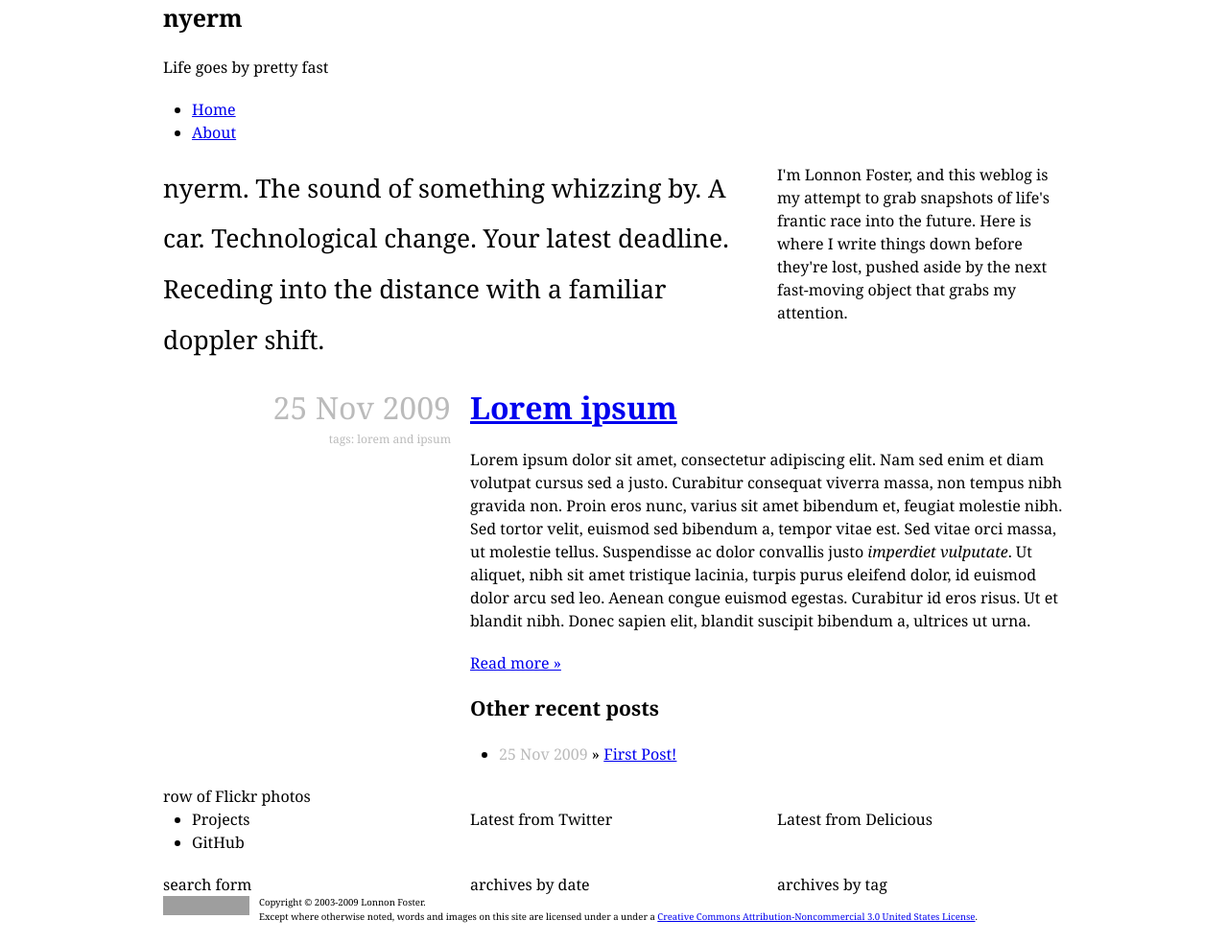
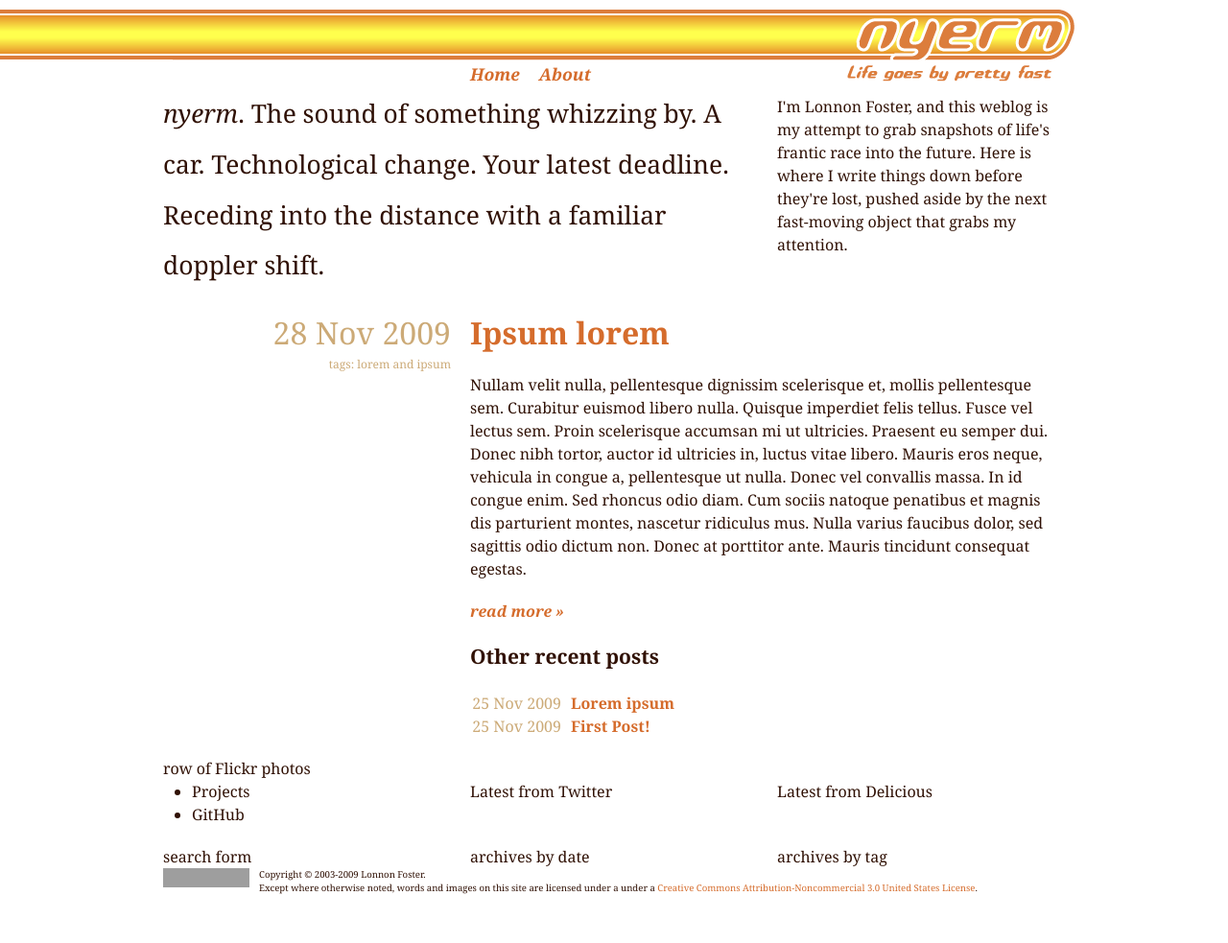
Before and after one commit to lonnon/nyerm, a Jekyll site: the page built from index.html, in a window 1280 px wide. Shown: the whole page at 96% size. Built offline with Jekyll 4.4.1, drawn with Linux system fonts in a browser that asks for light colours; Markdown is read by kramdown in place of the engine named in the settings; after the commit the page ends 954 px from its top, so only the background shows below that; grey boxes are pictures that could not be loaded.

Commit message:
Added header images and a boatload of formatting
Grey dates are now a nice faded shade of brown, and regular body text is
the same deep brown used on the lonnon.com site. Links get the lovely
orange with yellow hover that they have on the current nyerm.com site.

Header h1 and p text is now hidden via opacity, though it still needs a
conditional hack to work in IE. Header nav is formatted and positioned.

Home page recent posts list is formatted.

```diff
--- a/_layouts/default.html
+++ b/_layouts/default.html
@@ -8,7 +8,7 @@
     <link rel="stylesheet" href="/css/screen.css" type="text/css" media="screen, projection" />
   </head>
   <body>
-    <div class="container_12">
+    <div id="container" class="container_12">
       <div id="header" class="grid_12">
         <h1>nyerm</h1>
         <p>Life goes by pretty fast</p>
--- /dev/null
+++ b/_posts/2009-11-28-ipsum-lorem.markdown
@@ -0,0 +1,17 @@
+---
+layout: post
+title: Ipsum lorem
+tags: [lorem, ipsum]
+---
+
+Nullam velit nulla, pellentesque dignissim scelerisque et, mollis pellentesque sem. Curabitur euismod libero nulla. Quisque imperdiet felis tellus. Fusce vel lectus sem. Proin scelerisque accumsan mi ut ultricies. Praesent eu semper dui. Donec nibh tortor, auctor id ultricies in, luctus vitae libero. Mauris eros neque, vehicula in congue a, pellentesque ut nulla. Donec vel convallis massa. In id congue enim. Sed rhoncus odio diam. Cum sociis natoque penatibus et magnis dis parturient montes, nascetur ridiculus mus. Nulla varius faucibus dolor, sed sagittis odio dictum non. Donec at porttitor ante. Mauris tincidunt consequat egestas.
+
+<!-- more -->
+
+Lorem ipsum dolor sit amet, consectetur adipiscing elit. Nam sed enim et diam volutpat cursus sed a justo. Curabitur consequat viverra massa, non tempus nibh gravida non. Proin eros nunc, varius sit amet bibendum et, feugiat molestie nibh. Sed tortor velit, euismod sed bibendum a, tempor vitae est. Sed vitae orci massa, ut molestie tellus. Suspendisse ac dolor convallis justo *imperdiet vulputate*. Ut aliquet, nibh sit amet tristique lacinia, turpis purus eleifend dolor, id euismod dolor arcu sed leo. Aenean congue euismod egestas. Curabitur id eros risus. Ut et blandit nibh. Donec sapien elit, blandit suscipit bibendum a, ultrices ut urna.
+
+Pellentesque non bibendum enim. Aliquam sit amet risus mauris, et blandit tellus. Etiam vehicula enim eu odio ultricies hendrerit. Vestibulum vel ipsum justo. Sed facilisis ultricies mauris, eu cursus nibh sagittis a. Pellentesque habitant morbi tristique senectus et netus et malesuada fames ac turpis egestas. Phasellus ultrices diam id tortor dignissim vehicula. Etiam eget elit odio, pharetra commodo nisl. Etiam imperdiet convallis ipsum sit amet viverra. Mauris molestie auctor lacinia. Vestibulum viverra, dolor ultricies sodales auctor, libero eros ultricies nunc, consectetur ornare metus risus a justo.
+
+Nullam orci ante, volutpat vel vehicula ac, posuere a odio. Donec viverra, dui vulputate porta consectetur, dui tortor venenatis magna, vitae porta nisl velit id massa. Cras scelerisque felis ut felis commodo vel semper nulla auctor. Nunc non dui ut est rutrum gravida sollicitudin rhoncus ante. Cras tincidunt libero a leo lacinia hendrerit. Morbi luctus accumsan purus eu faucibus. Nunc posuere, arcu a fermentum porttitor, orci nisl ultrices erat, id pellentesque dolor sem a elit. Aenean nec odio erat, et euismod neque. Integer suscipit consequat blandit. Ut non ante in dolor faucibus euismod nec nec lacus. Vivamus porttitor libero vel libero pharetra porttitor. Sed nec erat dui, quis lacinia augue. Pellentesque eget urna quis orci ultricies malesuada. Donec venenatis euismod magna, et ultrices lectus pulvinar eget. Nam at turpis tellus. Maecenas elit augue, ullamcorper rhoncus aliquet eu, elementum ut augue. Sed sollicitudin ante quis dui sollicitudin fermentum congue nisl feugiat. Donec rhoncus convallis viverra. Aliquam tempor pulvinar sagittis.
+
+Aenean feugiat congue commodo. Maecenas consequat vulputate congue. Fusce elit lacus, porta non vestibulum laoreet, tristique in orci. Nulla aliquet luctus malesuada. Duis vel urna at lorem vehicula sodales dictum vel diam. Pellentesque nec varius nulla. Praesent tempus vestibulum dolor eget faucibus. Phasellus urna mi, euismod aliquet tincidunt et, pellentesque a nisi. Praesent vehicula mauris consequat enim tincidunt lacinia. Sed a sem libero. Nam porta sem vitae odio tempor posuere. Morbi at mauris eu diam cursus gravida. Praesent porttitor dui a ligula pellentesque varius. Nulla tincidunt dui a mi molestie rutrum. Curabitur dui lacus, porttitor id eleifend sit amet, consectetur quis urna. Integer rutrum sollicitudin ante vel suscipit. Cras ac purus sem. Nullam consequat, massa id scelerisque gravida, eros nisl fermentum urna, ut convallis enim sem eget lorem.
--- a/css/screen.css
+++ b/css/screen.css
@@ -2,8 +2,50 @@
 @import url('960.css');
 @import url('text.css');
 
-#post ul li span {
-  color: #bbb;
+body {
+  background: url('../images/body.png') no-repeat top left;
+  color: #301105;
+}
+
+a:link,
+a:visited
+{
+  color: #d56c2c;
+  text-decoration: none;
+}
+
+a:hover
+{
+  color: #edbc2c;
+  text-decoration: none;
+}
+
+#container {
+  background: url('../images/header.png') no-repeat top right;
+}
+
+#header {
+  height: 92px;
+}
+
+#header h1,
+#header p {
+  opacity: 0;
+  height: 1px;
+}
+
+#header ul {
+  margin: 42px 0 0 320px;
+}
+
+#header ul li {
+  list-style: none;
+  margin: 0 20px 0 0;
+  font-size: 1.1em;
+  font-weight: bold;
+  font-style: italic;
+  float: left;
+  display: block;
 }
 
 #intro1 p {
@@ -11,23 +53,50 @@
   line-height: 2;
 }
 
+#intro2 p {
+  margin-top: 7px;
+}
+
 #post_details .date {
   text-align: right;
   font-size: 2em;
-  color: #bbb;
+  color: #ca7;
   margin-bottom: 0px;
 }
 
 #post_details .tags {
   text-align: right;
   font-size: 0.75em;
-  color: #bbb;
+  color: #ca7;
   margin-bottom: 0px;
 }
 
 #post_title h2 {
   font-size: 2em;
   margin-bottom: 0;
+}
+
+p.read_more {
+  font-style: italic;
+  font-weight: bold;
+}
+
+#post ul li {
+  list-style: none;
+  margin: 0;
+}
+
+#post ul li span.date {
+  color: #ca7;
+  display: block;
+  float: left;
+  text-align: right;
+  width: 95px;
+  margin-right: 10px;
+}
+
+#post ul li span.link {
+  font-weight: bold;
 }
 
 #license_image {
--- a/index.html
+++ b/index.html
@@ -4,7 +4,7 @@ title: life goes by pretty fast
 ---
 <div id="intro1" class="grid_8">
   <p>
-    nyerm. The sound of something whizzing by. A car. Technological change. Your latest deadline. Receding into the distance with a familiar doppler shift.
+    <em>nyerm</em>. The sound of something whizzing by. A car. Technological change. Your latest deadline. Receding into the distance with a familiar doppler shift.
   </p>
 </div>
 <div id="intro2" class="grid_4">
@@ -24,11 +24,14 @@ title: life goes by pretty fast
 </div>
 <div id="post" class="prefix_4 grid_8">
   {{ first_post.excerpt }}
-  <p><a href="{{ first_post.url }}#more">Read more &raquo;</a></p>
+  <p class="read_more"><a href="{{ first_post.url }}#more">read more &raquo;</a></p>
   <h3>Other recent posts</h3>
   <ul>
     {% for post in site.posts limit:10 offset:1 %}
-      <li><span>{{ post.date | date_to_string }}</span> &raquo; <a href="{{ post.url }}">{{ post.title }}</a></li>
+      <li>
+        <span class="date">{{ post.date | date_to_string }}</span>
+        <span class="link"><a href="{{ post.url }}">{{ post.title }}</a></span>
+      </li>
     {% endfor %}
   </ul>
 </div>
```
Also changed, not shown: images/body.png (added), images/header.png (added).
